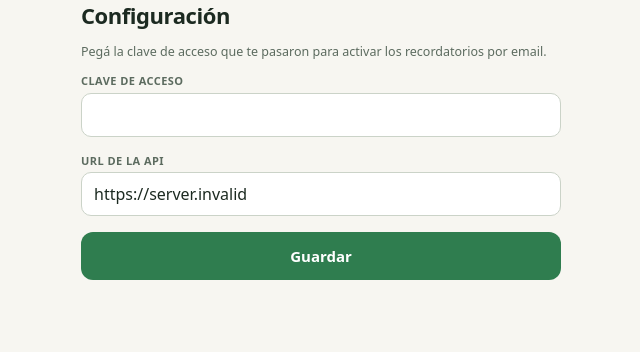
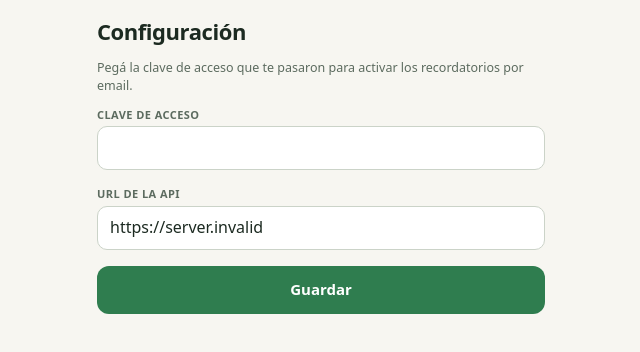
Before and after one commit to Apolofx/poudes-campo, a React (Vite) app: page /configuracion in a window 1280 px wide. Shown: the top 352 px of the page, without its empty margins (319-959 px from the left). Built offline with nearby package versions, Linux system fonts and the light colour scheme; no server answers.

Commit message:
fix(ui): ConfigScreen con padding 'record' y error con estilo alert

```diff
--- a/src/ui/screens/ConfigScreen.tsx
+++ b/src/ui/screens/ConfigScreen.tsx
@@ -21,7 +21,7 @@ export function ConfigScreen() {
   };
 
   return (
-    <main className="screen">
+    <main className="screen record">
       <h1 className="screen-title">Configuración</h1>
       <p className="field-sub">Pegá la clave de acceso que te pasaron para activar los recordatorios por email.</p>
       <form className="form" onSubmit={onSubmit}>
@@ -34,7 +34,7 @@ export function ConfigScreen() {
           <input className="control" type="url" value={apiUrl} onChange={(e) => setApiUrl(e.target.value)} />
         </label>
         {localError && (
-          <p className="field-sub" role="alert">
+          <p className="alert" role="alert">
             {localError}
           </p>
         )}
```
